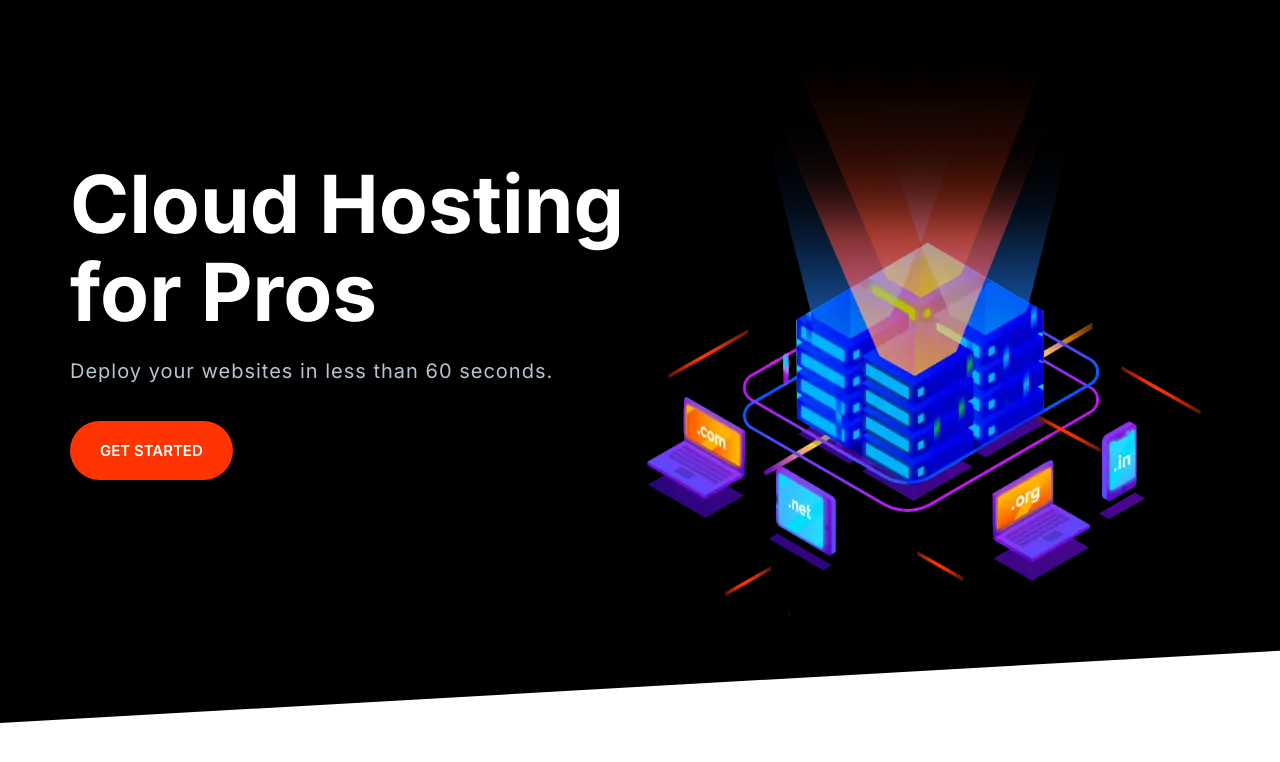
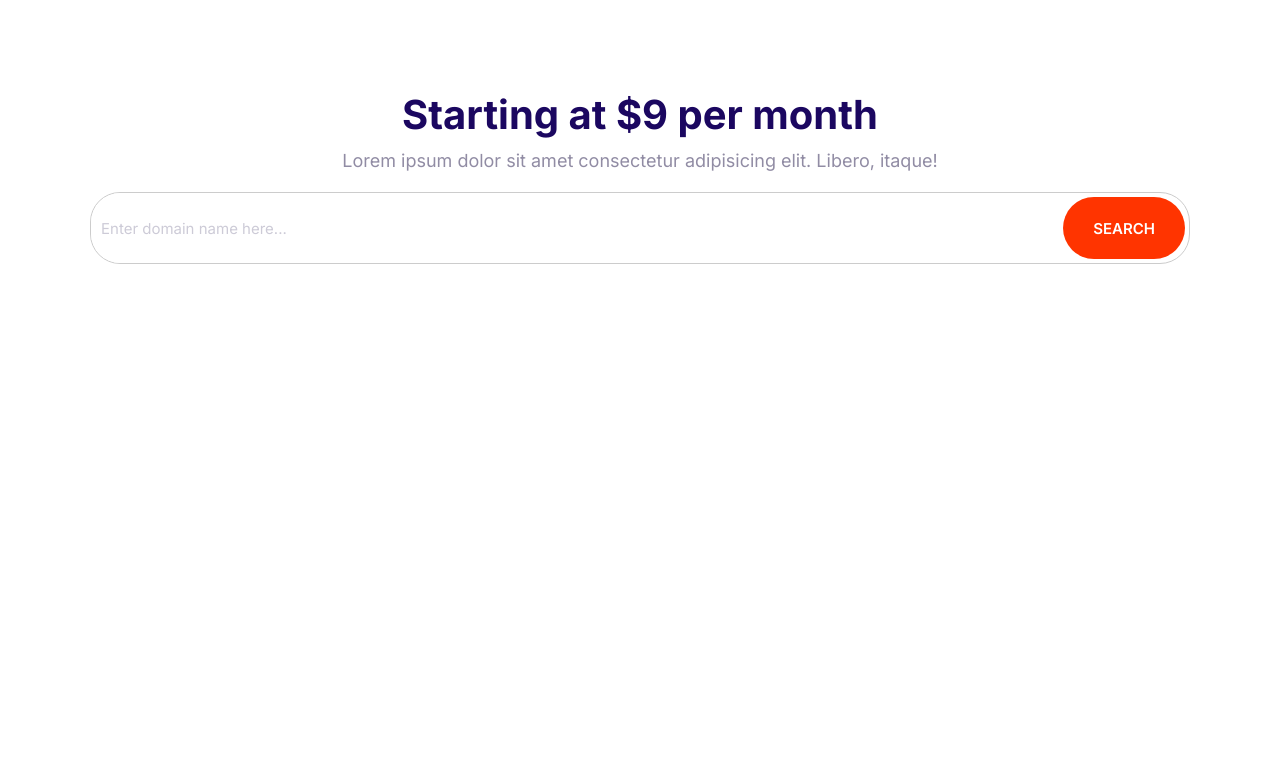
Before and after one commit to jadonahue/joshify-website, a plain HTML site: page index.html in a window 1280 px wide. Drawn offline with Linux system fonts and the light colour scheme.

Commit message:
Fix input-groups component.

```diff
--- a/index.html
+++ b/index.html
@@ -14,28 +14,21 @@
         <link rel="stylesheet" href="css/styles.css" />
     </head>
     <body>
-        <section class="block block--dark block--skewed-left hero">
-            <div class="container grid grid--1x2">
-                <header class="block__header hero__content">
-                    <h1 class="block__heading">Cloud Hosting for Pros</h1>
-                    <p class="hero__tagline">
-                        Deploy your websites in less than 60 seconds.
-                    </p>
-                    <a href="" class="btn btn--accent btn--stretched"
-                        >Get Started</a
-                    >
-                </header>
-                <picture>
-                    <source
-                        type="image/webp"
-                        srcset="images/banner.webp 1x, images/banner@2x.webp 2x"
-                    />
-                    <source
-                        type="image/pnf"
-                        srcset="images/banner.png 1x, images/banner@2x.png 2x"
-                    />
-                    <img class="hero__image" src="images/banner.png" alt="" />
-                </picture>
+        <section class="block container">
+            <header class="block__header">
+                <h2>Starting at $9 per month</h2>
+                <p>
+                    Lorem ipsum dolor sit amet consectetur adipisicing elit.
+                    Libero, itaque!
+                </p>
+            </header>
+            <div class="input-group">
+                <input
+                    type="text"
+                    class="input"
+                    placeholder="Enter domain name here..."
+                />
+                <button class="btn btn--accent">Search</button>
             </div>
         </section>
         <script src="js/main.js"></script>
```
Also changed, not shown: components/input-groups.html (+1 -6 lines).
